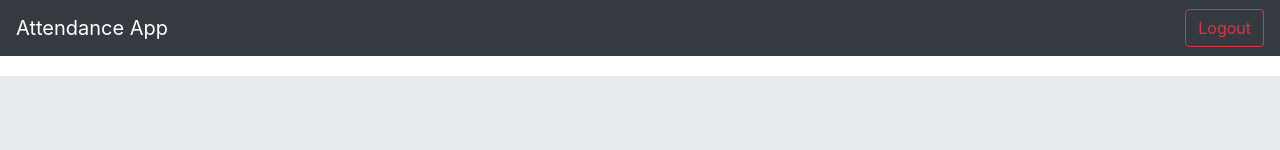
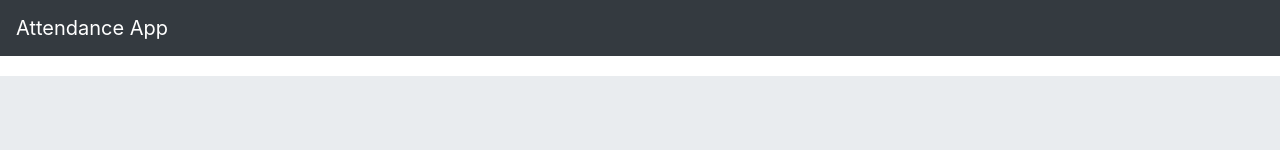
Before and after one commit to YashKumarVerma/attendance-frontend, a React (Create React App) app: page / in a window 1280 px wide. Shown: the top 150 px of the page. Built offline with nearby package versions, Linux system fonts and the light colour scheme.

Commit message:
Dont show logout button to user who is not logged in

```diff
--- a/src/components/navbar.jsx
+++ b/src/components/navbar.jsx
@@ -50,6 +50,7 @@ class navBar extends React.Component {
         <div className="collapse navbar-collapse" id="navbarExpansion">
           <ul className="navbar-nav mr-auto"></ul>
           <form className="form-inline my-2 my-md-0">
+            {this.props.isLoggedIn ? (
               <button
                 className="btn btn-outline-danger"
                 type="button"
@@ -57,6 +58,7 @@ class navBar extends React.Component {
               >
                 Logout
               </button>
+            ) : null}
           </form>
         </div>
       </nav>
```
Lines whose indentation alone changed are shown as unchanged.
